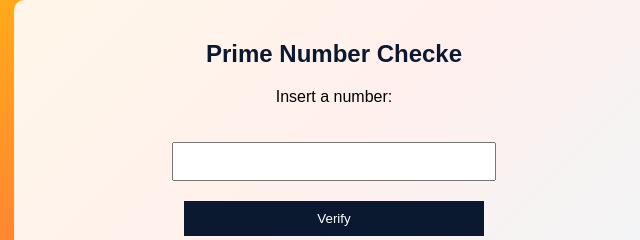
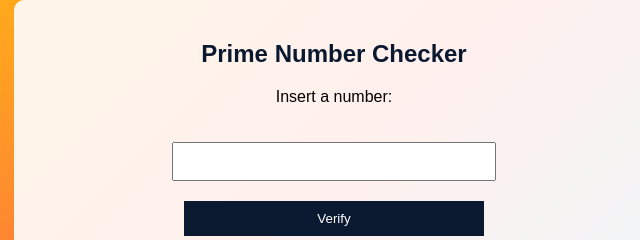
Before and after one commit to JulyCrab/IsPrimeChecker, a plain HTML site: page index.html in a window 1280 px wide. Shown: the top 240 px of the page, 306-946 px from the left. Drawn offline with Linux system fonts and the light colour scheme.

Commit message:
Update index.html

```diff
--- a/index.html
+++ b/index.html
@@ -66,7 +66,7 @@
 </head>
 <body>
     <div class="container">
-        <h2>Prime Number Checke</h2>
+        <h2>Prime Number Checker</h2>
         <!-- Add other content sections here -->
         <p>Insert a number:</p>
         <input id="num" type="number">
```
